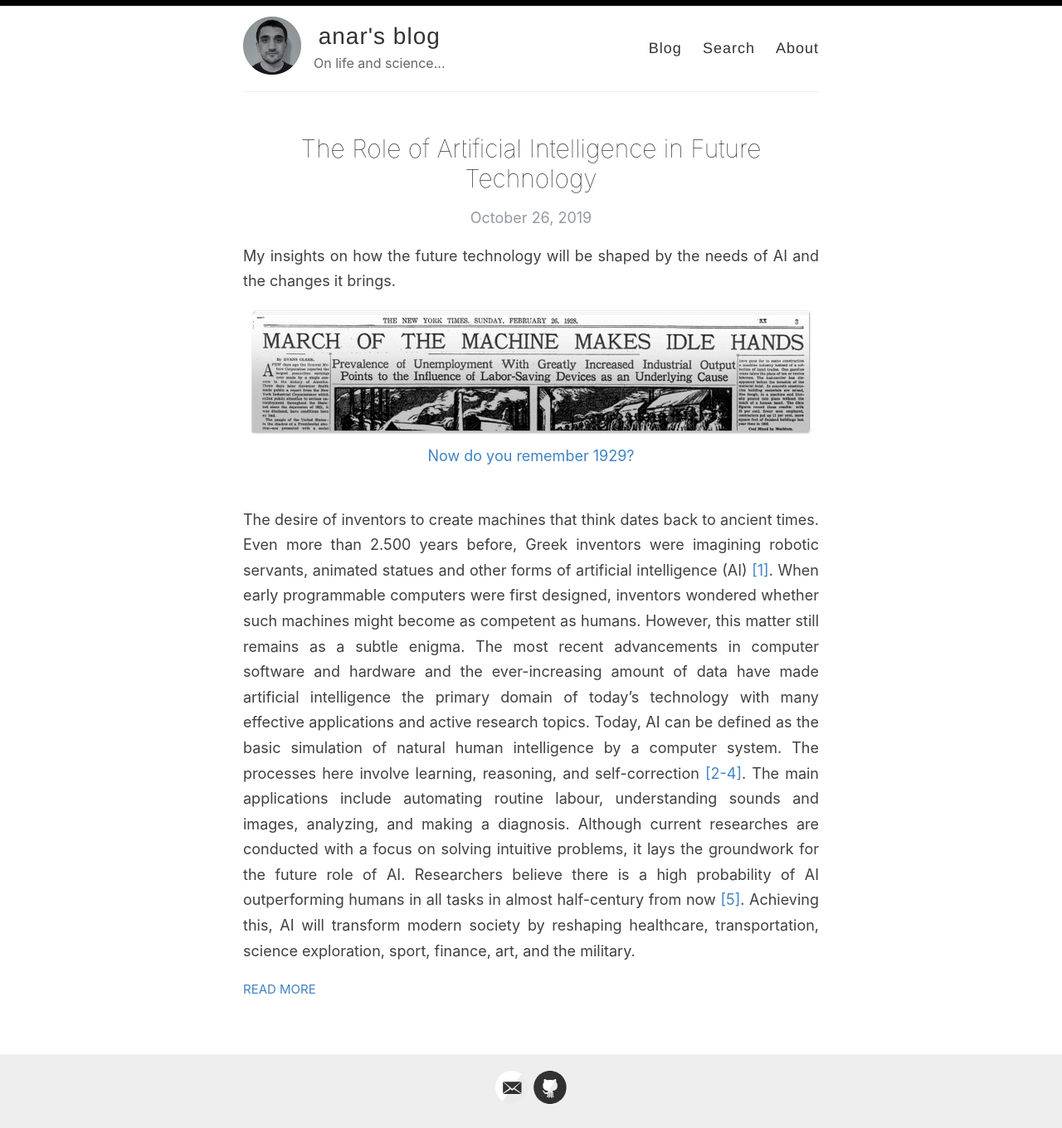
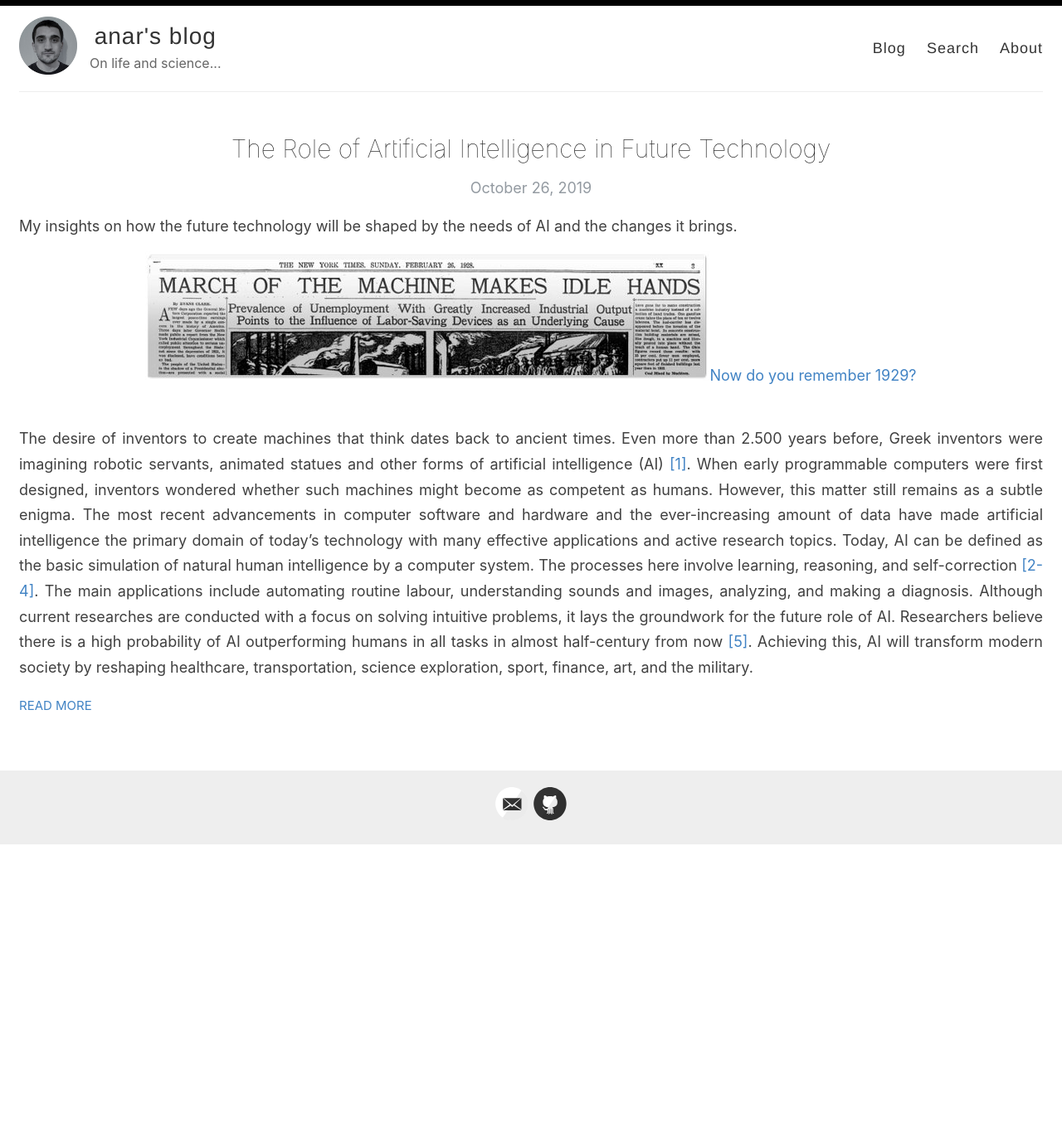
Before and after one commit to anaramirli/anaramirli.github.io, a Jekyll site: the page built from index.html, in a window 1280 px wide. Shown: the whole page at 83% size. Built offline with Jekyll 4.4.1, drawn with Linux system fonts in a browser that asks for light colours; the list of posts is cut into pages by our own code; after the commit the page ends 1019 px from its top, so only the background shows below that.

Commit message:
Update style.scss

```diff
--- a/assets/style.scss
+++ b/assets/style.scss
@@ -32,7 +32,7 @@ body {
 
 .container {
   margin: 0 auto;
-  max-width: 740px;
+  max-width: 840;
   padding: 0 23px;
   width: 100%;
 }
```
